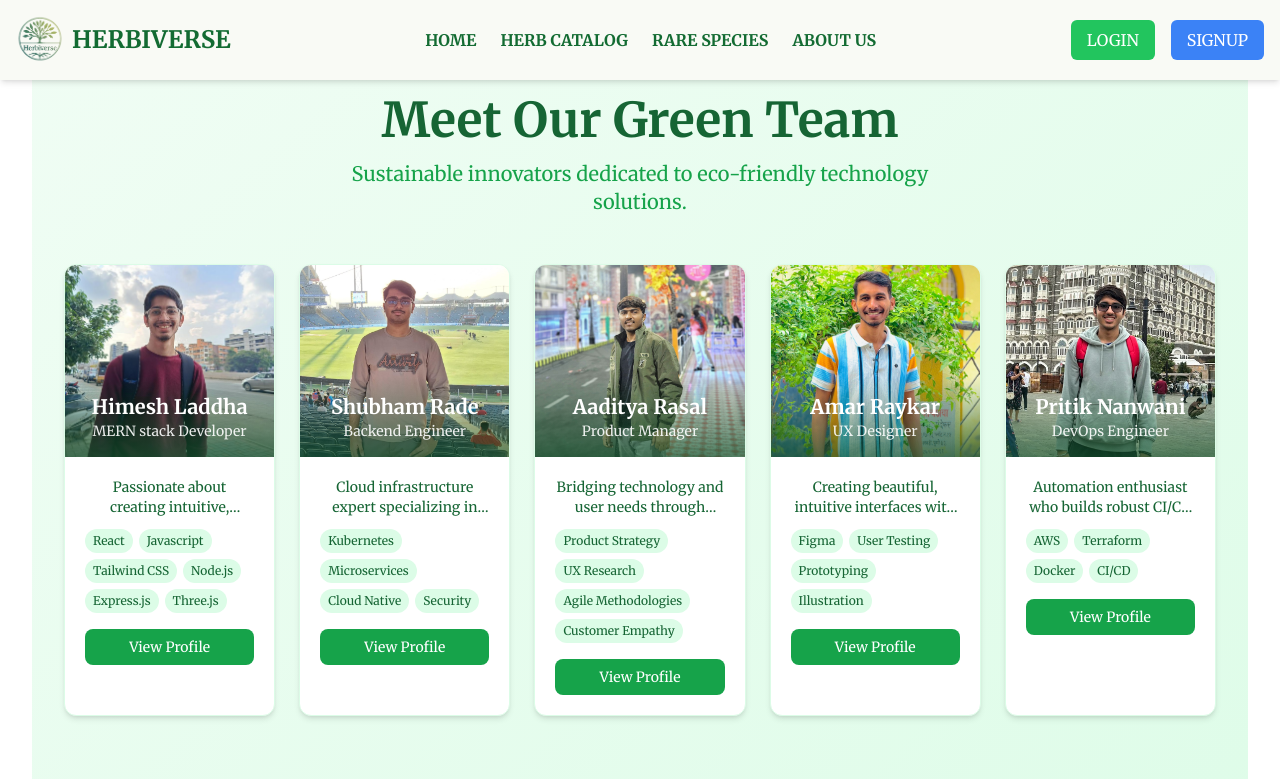
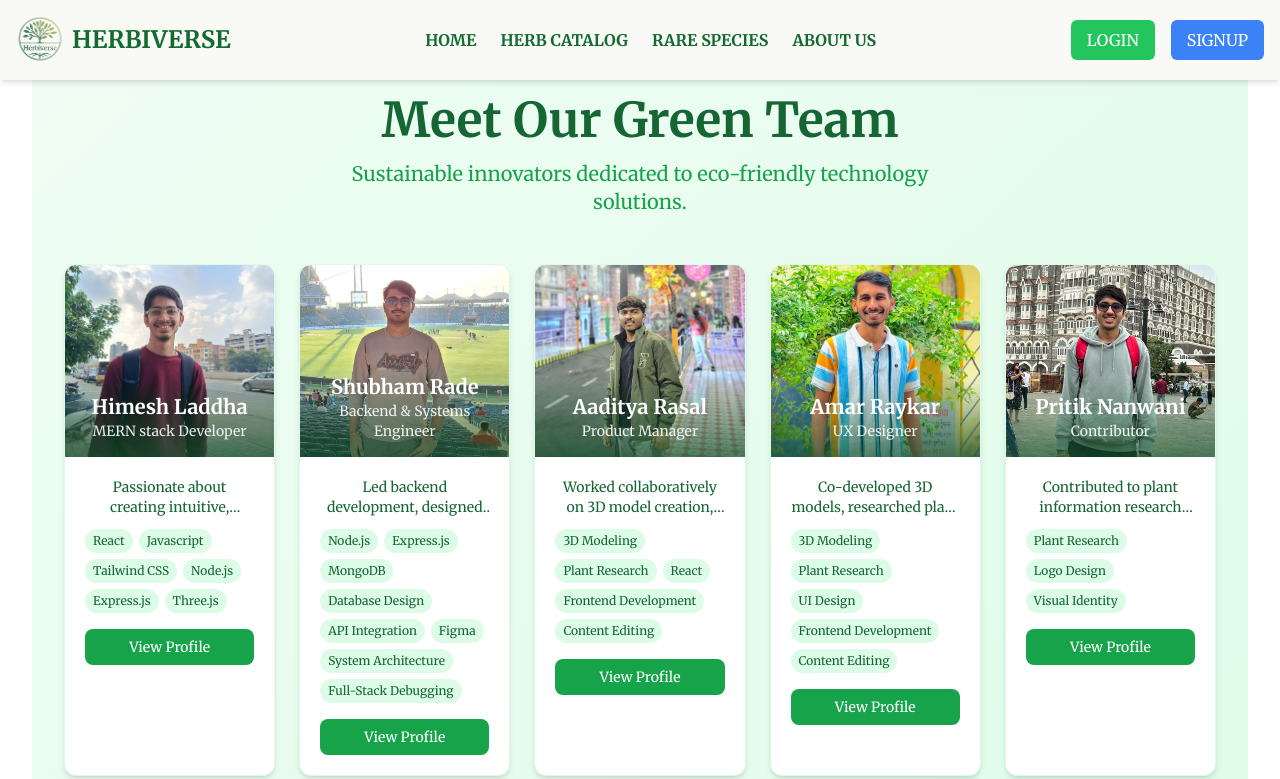
Before and after one commit to HimeshLaddha/Herbiverse, a React (Vite) app in the folder Frontend/: page /Aboutus in a window 1280 px wide. Shown: the top 779 px of the page. Built offline with nearby package versions, Linux system fonts and the light colour scheme.

Commit message:
about us information  changed

```diff
--- a/Frontend/src/Components/AboutUs/Aboutus.jsx
+++ b/Frontend/src/Components/AboutUs/Aboutus.jsx
@@ -26,10 +26,10 @@ const AboutUs = () => {
     {
       id: 2,
       name: 'Shubham Rade',
-      role: 'Backend Engineer',
+      role: 'Backend & Systems Engineer',
       pronouns: 'he/him',
-      description: 'Cloud infrastructure expert specializing in scalable, secure system architectures.',
-      skills: ['Kubernetes', 'Microservices', 'Cloud Native', 'Security'],
+      description: 'Led backend development, designed and implemented database architecture, created UI layouts in Figma, and ensured full-stack integration. Played a key role in connecting all website components for smooth functionality.',
+      skills: ['Node.js', 'Express.js', 'MongoDB', 'Database Design', 'API Integration', 'Figma', 'System Architecture', 'Full-Stack Debugging'],
       photo: shubham,
       linkedin: 'https://www.linkedin.com/in/shubham-rade-10646b28a/',
       github: 'ssrade',
@@ -40,20 +40,21 @@ const AboutUs = () => {
         name: 'Aaditya Rasal',
         role: 'Product Manager',
         pronouns: 'he/him',
-      description: 'Bridging technology and user needs through strategic product development and user-centric design.',
-      skills: ['Product Strategy', 'UX Research', 'Agile Methodologies', 'Customer Empathy'],
+        description: 'Worked collaboratively on 3D model creation, plant information research, frontend implementation, and project editing to bring our green vision to life.',
+        skills: ['3D Modeling', 'Plant Research', 'React', 'Frontend Development', 'Content Editing'],
         photo: aaditya,
         linkedin: 'https://www.linkedin.com/in/aadityarasal2005/',
         github: 'spirltwirl',
         email: 'rasalaaditya246@gmail.com'
       },
+
     {
       id: 4,
       name: 'Amar Raykar',
       role: 'UX Designer',
       pronouns: 'he/him',
-      description: 'Creating beautiful, intuitive interfaces with a focus on inclusive design principles.',
-      skills: ['Figma', 'User Testing', 'Prototyping', 'Illustration'],
+      description: 'Co-developed 3D models, researched plant data, designed intuitive frontend interfaces, and contributed to editing for a polished user experience.',
+      skills: ['3D Modeling', 'Plant Research', 'UI Design', 'Frontend Development', 'Content Editing'],
       photo: amar,
       linkedin: 'https://www.linkedin.com/in/amar-raykar-40436a28a?utm_source=share&utm_campaign=share_via&utm_content=profile&utm_medium=android_app',
       github: 'Amarraykar07',
@@ -62,15 +63,16 @@ const AboutUs = () => {
     {
       id: 5,
       name: 'Pritik Nanwani',
-      role: 'DevOps Engineer',
+      role: 'Contributor',
       pronouns: 'he/him',
-      description: 'Automation enthusiast who builds robust CI/CD pipelines and cloud infrastructure.',
-      skills: ['AWS', 'Terraform', 'Docker', 'CI/CD'],
+      description: 'Contributed to plant information research and designed the project logo, helping shape both the content and visual identity of the website.',
+      skills: ['Plant Research', 'Logo Design', 'Visual Identity'],
       photo: pritik,
       linkedin: 'https://linkedin.com/in/davidkim',
       github: 'davidkim',
       email: 'david@company.com'
     }
+
   ];
 
   const openMemberModal = (member) => {
```
Lines whose indentation alone changed are shown as unchanged.
